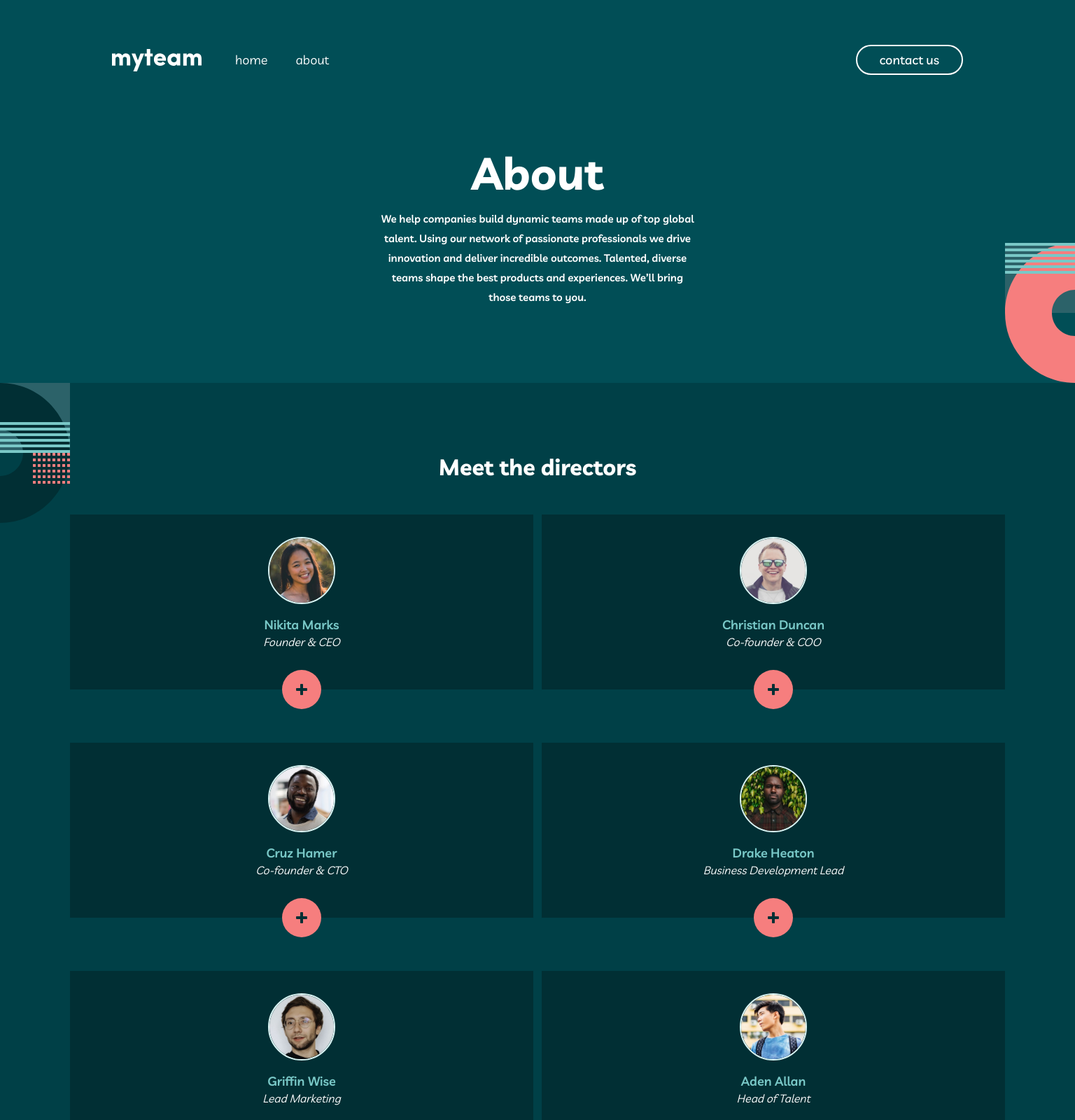
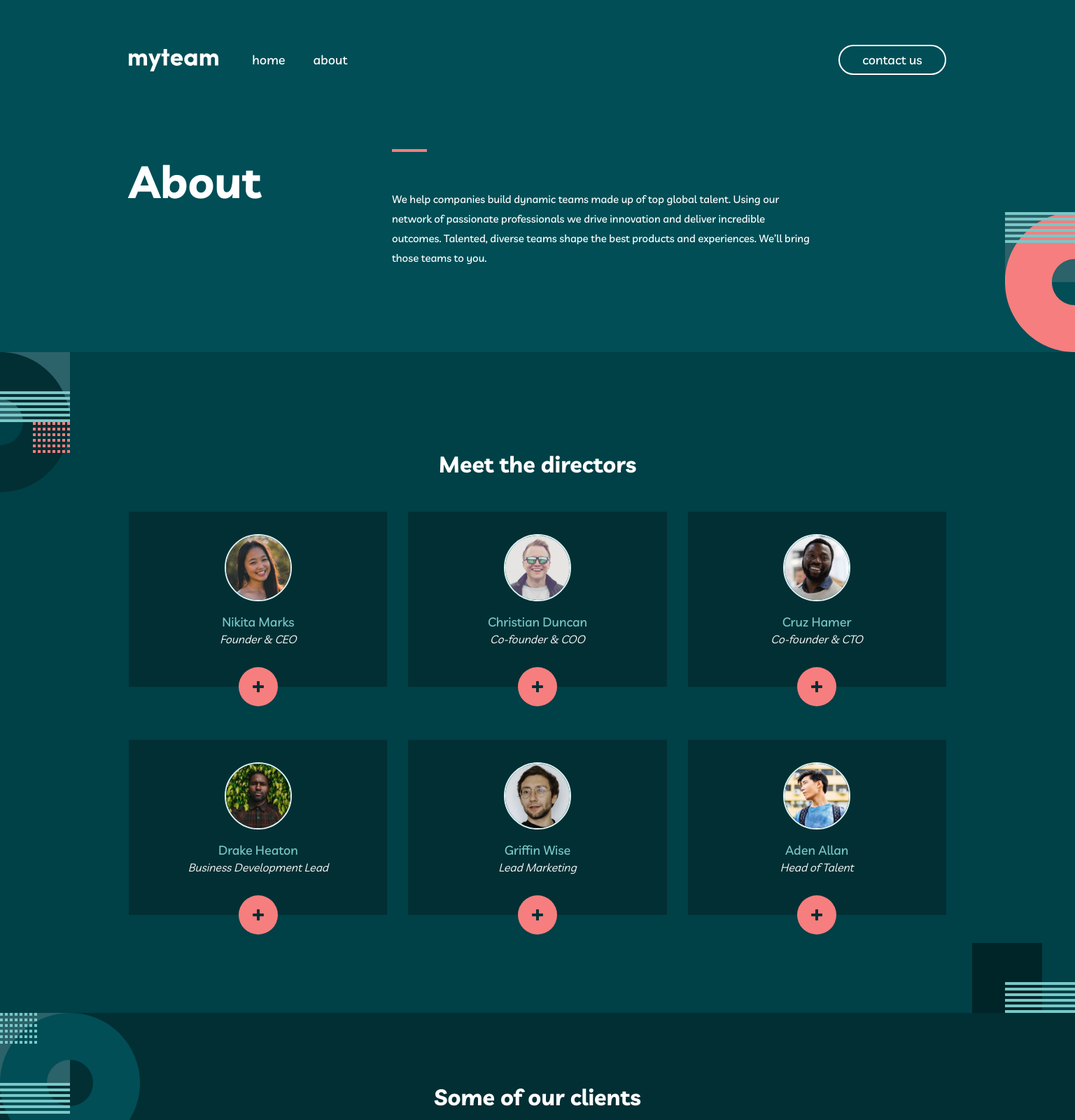
Before and after one commit to RickyReyes/myteam, a React (Vite) app: page /about in a window 1536 px wide. Shown: the top 1600 px of the page at 70% size. Built offline with nearby package versions, Linux system fonts and the light colour scheme.

Commit message:
finish input validation

```diff
--- a/src/components/Features.jsx
+++ b/src/components/Features.jsx
@@ -9,7 +9,7 @@ const Features = () => {
 				alt="svg"
 			/>
 			<div>
-				<div className="features__pink-line"></div>
+				<div className="pink-line"></div>
 				<h2>Build & manage distributed teams like no one else.</h2>
 			</div>
 			<div className="feature-container">
--- a/src/routes/About.jsx
+++ b/src/routes/About.jsx
@@ -7,14 +7,20 @@ const About = () => {
 	return (
 		<div className="about">
 			<section className="about__hero">
-				<h1>About</h1>
-				<p>
-					We help companies build dynamic teams made up of top global
-					talent. Using our network of passionate professionals we
-					drive innovation and deliver incredible outcomes. Talented,
-					diverse teams shape the best products and experiences. We’ll
-					bring those teams to you.
-				</p>
+				<div className="about__heading-and-p">
+					<h1>About</h1>
+					<div className="about__line-and-p">
+						<div className="pink-line"></div>
+						<p>
+							We help companies build dynamic teams made up of top
+							global talent. Using our network of passionate
+							professionals we drive innovation and deliver
+							incredible outcomes. Talented, diverse teams shape
+							the best products and experiences. We’ll bring those
+							teams to you.
+						</p>
+					</div>
+				</div>
 				<img
 					className="about__hero-bg"
 					src="src/assets/bg-pattern-about-1-mobile-nav-1.svg"
--- a/src/styles.css
+++ b/src/styles.css
@@ -14,7 +14,7 @@ a {
 p {
   font-size: 15px;
   line-height: 25px;
-  font-weight: 600;
+  font-weight: 500;
   z-index: 2;
   position: relative;
 }
@@ -47,9 +47,14 @@ header {
   display: flex;
   align-items: center;
   justify-content: space-between;
+  font-weight: 500;
 }
 
 .header__nav {
+  display: none;
+}
+
+.header__btn {
   display: none;
 }
 
@@ -106,7 +111,7 @@ h3 {
   text-align: left;
 }
 
-.features__pink-line {
+.pink-line {
   width: 50px;
   height: 4px;
   background-color: #f67e7e;
@@ -220,6 +225,13 @@ h3 {
   background-color: transparent;
   margin: 1.5rem auto 0;
 }
+@media (hover: hover) {
+  .ready button:hover {
+    background-color: #012f34;
+    border-color: #012f34;
+    color: white;
+  }
+}
 .ready .ready__bg {
   position: absolute;
   bottom: -1.25rem;
@@ -246,11 +258,16 @@ footer ul {
   justify-content: center;
   gap: 1.5rem;
   padding-top: 1.5rem;
-  font-weight: 600;
+  font-weight: 500;
 }
 .footer__links a {
   text-decoration: none;
   color: white;
+}
+@media (hover: hover) {
+  .footer__links a:hover {
+    color: #f67e7e;
+  }
 }
 
 .footer__address {
@@ -270,6 +287,12 @@ footer ul {
 }
 .footer__icons img {
   width: 1.5rem;
+  cursor: pointer;
+}
+@media (hover: hover) {
+  .footer__icons img:hover {
+    filter: invert(55%) sepia(14%) saturate(23) hue-rotate(-45deg) brightness(119%) contrast(86%);
+  }
 }
 
 .footer__copyright {
@@ -281,6 +304,10 @@ footer ul {
 /* ABOUT */
 .about p {
   text-align: center;
+}
+
+.about__line-and-p .pink-line {
+  display: none;
 }
 
 .about__hero {
@@ -521,6 +548,31 @@ footer ul {
   font-family: "Livvic";
   font-weight: 400;
 }
+.contact input:required {
+  box-shadow: none;
+}
+.contact input:required:focus::-moz-placeholder {
+  color: #f67e7e;
+}
+.contact input:required:focus:-ms-input-placeholder {
+  color: #f67e7e;
+}
+.contact input:required:focus::placeholder {
+  color: #f67e7e;
+}
+.contact input:required:focus:invalid {
+  border-color: #f67e7e;
+  position: relative;
+}
+.contact input:required:focus:invalid::after {
+  position: absolute;
+  content: "This field is required";
+  color: #f67e7e;
+  top: 0;
+  left: 0;
+  width: 50px;
+  border: 200px solid white;
+}
 
 textarea:focus,
 input:focus {
@@ -610,6 +662,13 @@ input:focus {
   .header__nav a {
     color: white;
   }
+}
+@media screen and (min-width: 768px) and (hover: hover) {
+  .header__nav a:hover {
+    color: #f67e7e;
+  }
+}
+@media screen and (min-width: 768px) {
   .header__btn {
     display: block;
     margin-left: auto;
@@ -631,29 +690,50 @@ input:focus {
   .header__btn a {
     color: white;
   }
+}
+@media screen and (min-width: 768px) and (hover: hover) {
+  .header__btn:hover {
+    background-color: #fff;
+  }
+  .header__btn:hover a {
+    color: #014e56;
+  }
+}
+@media screen and (min-width: 768px) {
   .features {
     padding: 100px;
   }
   .features h2 {
     max-width: 500px;
   }
+}
+@media screen and (min-width: 768px) {
   .feature-container {
     display: flex;
     flex-direction: column;
     gap: 2rem;
     padding-top: 4rem;
   }
+}
+@media screen and (min-width: 768px) {
   .feature {
     flex-direction: row;
     gap: 1.5rem;
     padding-top: 0;
   }
+  .feature:first-of-type {
+    gap: 2rem;
+  }
+}
+@media screen and (min-width: 768px) {
   .feature__name-and-p {
     display: flex;
     flex-direction: column;
     align-items: start;
     text-align: left;
   }
+}
+@media screen and (min-width: 768px) {
   .reviews {
     padding: 100px 100px calc(100px - 2rem);
   }
@@ -661,6 +741,8 @@ input:focus {
     max-width: 475px;
     padding-bottom: 2rem;
   }
+}
+@media screen and (min-width: 768px) {
   .ready {
     display: flex;
     align-items: center;
@@ -676,38 +758,56 @@ input:focus {
   .ready button {
     margin: 0;
   }
+}
+@media screen and (min-width: 768px) {
   footer {
     padding: 3.5rem 2.5rem;
   }
+}
+@media screen and (min-width: 768px) {
   .footer__top-flex {
     display: flex;
     justify-content: space-between;
   }
+}
+@media screen and (min-width: 768px) {
   .footer__logo-and-links {
     display: flex;
     flex-direction: column;
     justify-content: space-between;
   }
+}
+@media screen and (min-width: 768px) {
   .footer__logo {
     margin: 0;
   }
+}
+@media screen and (min-width: 768px) {
   .footer__links {
     line-height: 25px;
   }
+}
+@media screen and (min-width: 768px) {
   .footer__address {
     padding-top: 0;
     text-align: right;
   }
+}
+@media screen and (min-width: 768px) {
   .footer__bottom-flex {
     display: flex;
     justify-content: space-between;
     align-items: center;
     padding-top: 2rem;
   }
+}
+@media screen and (min-width: 768px) {
   .footer__icons,
 .footer__copyright {
     padding: 0;
   }
+}
+@media screen and (min-width: 768px) {
   .about h1 {
     padding: 7rem 0 1.5rem;
     font-size: 4rem;
@@ -720,29 +820,45 @@ input:focus {
   .about .about__hero-bg {
     bottom: 0;
   }
+}
+@media screen and (min-width: 768px) {
   .about__directors {
     padding: 100px 100px 128px;
   }
+}
+@media screen and (min-width: 768px) {
   .about__directors-bg-top {
     top: 0;
   }
+}
+@media screen and (min-width: 768px) {
   .about__director-container {
     display: grid;
     grid-template-columns: 1fr 1fr;
     gap: 4.75rem 0.75rem;
   }
+}
+@media screen and (min-width: 768px) {
   .director {
     height: 250px;
   }
+}
+@media screen and (min-width: 768px) {
   .director__quote {
     padding: 0;
   }
+}
+@media screen and (min-width: 768px) {
   .clients {
     padding: 100px 2.5rem;
   }
+}
+@media screen and (min-width: 768px) {
   .clients__bg {
     left: 0;
   }
+}
+@media screen and (min-width: 768px) {
   .clients__logos {
     flex-direction: row;
     gap: 4rem;
@@ -758,6 +874,8 @@ input:focus {
     transform: scale(1);
     flex: 1;
   }
+}
+@media screen and (min-width: 768px) {
   .contact {
     padding: 7rem 8rem;
   }
@@ -771,6 +889,7 @@ input:focus {
     padding-top: 2.5rem;
   }
   .contact .contact__bg-top {
+    display: block;
     position: absolute;
     left: -100px;
     top: 100px;
@@ -782,12 +901,12 @@ input:focus {
 /* desktop */
 @media screen and (min-width: 1300px) {
   header {
-    padding-left: 10rem;
-    padding-right: 10rem;
+    padding-left: 12%;
+    padding-right: 12%;
   }
   .contact {
-    padding-left: 10rem;
-    padding-right: 10rem;
+    padding-left: 12%;
+    padding-right: 12%;
   }
   .hero__flex {
     display: flex;
@@ -796,7 +915,7 @@ input:focus {
     gap: 1.5rem;
   }
   .hero {
-    padding: 8rem 10rem 250px;
+    padding: 8rem 12% 250px;
   }
   .hero h1 {
     padding: 0;
@@ -835,7 +954,10 @@ input:focus {
   .features {
     display: flex;
     gap: 50px;
-    padding: 12.375rem 10rem 8.75rem;
+    padding: 12.375rem 12% 8.75rem;
+  }
+  .features > * {
+    flex: 1;
   }
   .features h2 {
     font-size: 3rem;
@@ -849,20 +971,20 @@ input:focus {
     top: unset;
     bottom: 0;
   }
-  .features__pink-line {
+  .pink-line {
     position: relative;
     bottom: 54px;
   }
   .feature__name-and-p p {
     max-width: 420px;
   }
+  .reviews {
+    padding: 8.75rem 12%;
+  }
   .reviews h2 {
     font-size: 3rem;
     line-height: 3rem;
     max-width: 932px;
-  }
-  .reviews {
-    padding: 8.75rem 10rem;
   }
   .review-container {
     display: flex;
@@ -886,7 +1008,7 @@ input:focus {
     font-size: 3rem;
   }
   footer {
-    padding: 3rem 10rem;
+    padding: 3rem 12%;
     display: flex;
     flex-direction: row;
   }
@@ -903,4 +1025,61 @@ input:focus {
     align-items: flex-end;
     justify-content: space-between;
   }
+  .about__hero {
+    padding: 10rem 12% 7.5rem;
+  }
+  .about__heading-and-p {
+    display: flex;
+    flex-direction: row;
+    align-items: flex-start;
+    gap: 187px;
+  }
+  .about__heading-and-p h1 {
+    padding: 0;
+    margin-top: -36px;
+  }
+  .about__line-and-p {
+    display: flex;
+    flex-direction: column;
+  }
+  .about__line-and-p .pink-line {
+    display: block;
+  }
+  .about__line-and-p p {
+    text-align: left;
+    max-width: 600px;
+  }
+  .about__directors {
+    padding: 8.75rem 12%;
+  }
+  .about__director-container {
+    display: grid;
+    grid-template-columns: 1fr 1fr 1fr;
+    -moz-column-gap: 30px;
+         column-gap: 30px;
+  }
+  .clients__bg {
+    position: absolute;
+    top: 0;
+    left: 0x;
+  }
+  .contact {
+    padding: 7.75rem 12%;
+    display: flex;
+    align-items: center;
+    justify-content: center;
+    gap: 1.5rem;
+  }
+  .contact > * {
+    flex-grow: 1;
+  }
+  .contact__flex-left {
+    display: flex;
+    flex-direction: column;
+    align-items: flex-start;
+  }
+  .contact__flex-right form {
+    padding-top: 0;
+    max-width: 542px;
+  }
 }/*# sourceMappingURL=styles.css.map */
--- a/src/styles.scss
+++ b/src/styles.scss
@@ -41,7 +41,7 @@ a {
 p {
 	font-size: 15px;
 	line-height: 25px;
-	font-weight: 600;
+	font-weight: 500;
 	z-index: 2;
 	position: relative;
 }
@@ -74,9 +74,14 @@ header {
 	display: flex;
 	align-items: center;
 	justify-content: space-between;
+	font-weight: 500;
 }
 
 .header__nav {
+	display: none;
+}
+
+.header__btn {
 	display: none;
 }
 
@@ -133,7 +138,7 @@ h3 {
 	}
 }
 
-.features__pink-line {
+.pink-line {
 	@include line;
 	background-color: $light-coral;
 }
@@ -238,6 +243,13 @@ h3 {
 		border: 2px solid $sac-state-green;
 		background-color: transparent;
 		margin: 1.5rem auto 0;
+		@media (hover: hover) {
+			&:hover {
+				background-color: $sac-state-green;
+				border-color: $sac-state-green;
+				color: white;
+			}
+		}
 	}
 	.ready__bg {
 		position: absolute;
@@ -266,10 +278,15 @@ footer {
 	justify-content: center;
 	gap: 1.5rem;
 	padding-top: 1.5rem;
-	font-weight: 600;
+	font-weight: 500;
 	a {
 		text-decoration: none;
 		color: white;
+		@media (hover: hover) {
+			&:hover {
+				color: $light-coral;
+			}
+		}
 	}
 }
 
@@ -289,6 +306,13 @@ footer {
 	padding-top: 2.5rem;
 	img {
 		width: 1.5rem;
+		cursor: pointer;
+		@media (hover: hover) {
+			&:hover {
+				filter: invert(55%) sepia(14%) saturate(23) hue-rotate(-45deg)
+					brightness(119%) contrast(86%);
+			}
+		}
 	}
 }
 
@@ -302,6 +326,12 @@ footer {
 .about {
 	p {
 		text-align: center;
+	}
+}
+
+.about__line-and-p {
+	.pink-line {
+		display: none;
 	}
 }
 
@@ -524,6 +554,26 @@ footer {
 		font-family: $font;
 		font-weight: 400;
 	}
+	&:required {
+		box-shadow: none;
+	}
+
+	&:required:focus::placeholder {
+		color: $light-coral;
+	}
+	&:required:focus:invalid {
+		border-color: $light-coral;
+		position: relative;
+		&::after {
+			position: absolute;
+			content: "This field is required";
+			color: $light-coral;
+			top: 0;
+			left: 0;
+			width: 50px;
+			border: 200px solid white;
+		}
+	}
 }
 
 textarea:focus,
@@ -597,6 +647,11 @@ input:focus {
 		font-size: 1.125rem;
 		a {
 			color: white;
+			@media (hover: hover) {
+				&:hover {
+					color: $light-coral;
+				}
+			}
 		}
 	}
 	.header__btn {
@@ -611,6 +666,14 @@ input:focus {
 		white-space: nowrap;
 		a {
 			color: white;
+		}
+		@media (hover: hover) {
+			&:hover {
+				a {
+					color: $midnight-green;
+				}
+				background-color: #fff;
+			}
 		}
 	}
 
@@ -631,6 +694,9 @@ input:focus {
 		flex-direction: row;
 		gap: 1.5rem;
 		padding-top: 0;
+		&:first-of-type {
+			gap: 2rem;
+		}
 	}
 	.feature__name-and-p {
 		display: flex;
@@ -773,6 +839,7 @@ input:focus {
 			padding-top: 2.5rem;
 		}
 		.contact__bg-top {
+			display: block;
 			position: absolute;
 			left: -100px;
 			top: 100px;
@@ -787,12 +854,12 @@ input:focus {
 /* desktop */
 @media screen and (min-width: 1300px) {
 	header {
-		padding-left: 10rem;
-		padding-right: 10rem;
+		padding-left: 12%;
+		padding-right: 12%;
 	}
 	.contact {
-		padding-left: 10rem;
-		padding-right: 10rem;
+		padding-left: 12%;
+		padding-right: 12%;
 	}
 	.hero__flex {
 		display: flex;
@@ -801,7 +868,7 @@ input:focus {
 		gap: 1.5rem;
 	}
 	.hero {
-		padding: 8rem 10rem 250px;
+		padding: 8rem 12% 250px;
 		h1 {
 			padding: 0;
 			text-align: left;
@@ -841,7 +908,10 @@ input:focus {
 	.features {
 		display: flex;
 		gap: 50px;
-		padding: 12.375rem 10rem 8.75rem;
+		padding: 12.375rem 12% 8.75rem;
+		& > * {
+			flex: 1;
+		}
 		h2 {
 			font-size: 3rem;
 			line-height: 3rem;
@@ -856,7 +926,7 @@ input:focus {
 		top: unset;
 		bottom: 0;
 	}
-	.features__pink-line {
+	.pink-line {
 		position: relative;
 		bottom: 54px;
 	}
@@ -868,6 +938,8 @@ input:focus {
 	}
 
 	.reviews {
+		padding: 8.75rem 12%;
+
 		h2 {
 			font-size: 3rem;
 			line-height: 3rem;
@@ -875,9 +947,6 @@ input:focus {
 		}
 	}
 
-	.reviews {
-		padding: 8.75rem 10rem;
-	}
 	.review-container {
 		display: flex;
 		justify-content: space-between;
@@ -902,7 +971,7 @@ input:focus {
 	}
 
 	footer {
-		padding: 3rem 10rem;
+		padding: 3rem 12%;
 		display: flex;
 		flex-direction: row;
 		.footer__address {
@@ -919,4 +988,67 @@ input:focus {
 			justify-content: space-between;
 		}
 	}
+
+	.about__hero {
+		padding: 10rem 12% 7.5rem;
+	}
+	.about__heading-and-p {
+		display: flex;
+		flex-direction: row;
+		align-items: flex-start;
+		gap: 187px;
+		h1 {
+			padding: 0;
+			margin-top: -36px;
+		}
+	}
+
+	.about__line-and-p {
+		display: flex;
+		flex-direction: column;
+		.pink-line {
+			display: block;
+		}
+		p {
+			text-align: left;
+			max-width: 600px;
+		}
+	}
+
+	.about__directors {
+		padding: 8.75rem 12%;
+	}
+	.about__director-container {
+		display: grid;
+		grid-template-columns: 1fr 1fr 1fr;
+		column-gap: 30px;
+	}
+
+	.clients__bg {
+		position: absolute;
+		top: 0;
+		left: 0x;
+	}
+
+	.contact {
+		padding: 7.75rem 12%;
+		display: flex;
+		align-items: center;
+		justify-content: center;
+		gap: 1.5rem;
+		& > * {
+			flex-grow: 1;
+		}
+	}
+	.contact__flex-left {
+		display: flex;
+		flex-direction: column;
+		align-items: flex-start;
+	}
+	.contact__flex-right {
+		form {
+			padding-top: 0;
+			max-width: 542px;
+		}
+	}
 }
```
Also changed, not shown: src/routes/Contact.jsx (+6 -1 lines), 1 other file (tests, documents, lock files or other folders).
